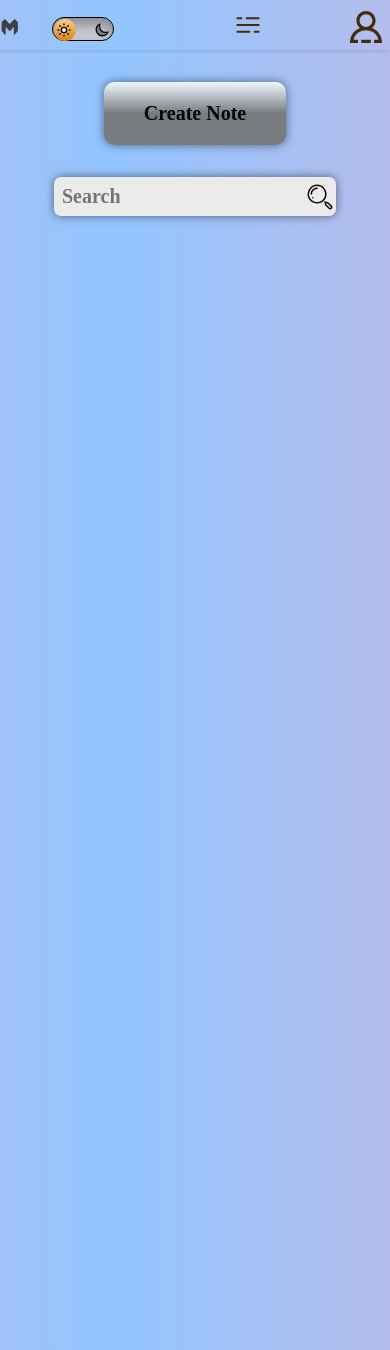
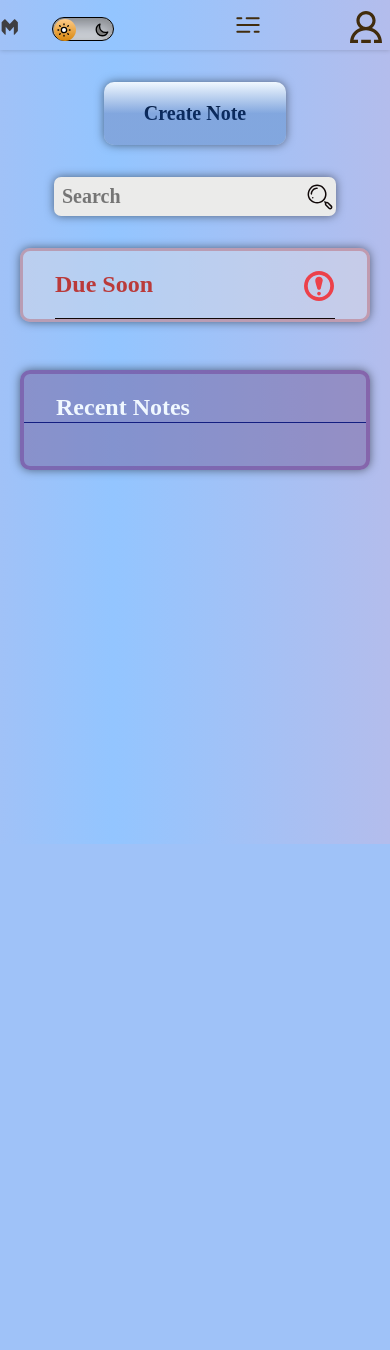
Before and after one commit to Miguell0706/Notetaker, a Django app: template firstapp/templates/firstapp/dashboard.html in a window 390 px wide; the page is wider, and only the part inside the window is pictured. Shown: the top 1350 px of that part. After the commit the page ends 844 px from the top of that part, so only its background shows below. Run offline with Django 3.2, Linux system fonts and the light colour scheme; the template is opened without the code that fills it, so the values that code supplies are empty.

Commit message:
working on dashboard page 2nd container (urgent/pinned notes)

```diff
--- a/firstapp/templates/firstapp/dashboard.html
+++ b/firstapp/templates/firstapp/dashboard.html
@@ -1,6 +1,6 @@
 {% extends './home.html' %}
 {% block content %}
-    <d class="dash-first-container">
+    <div class="dash-first-container">
         <div class="create-note-button">
             <p class="create-note-text">
                 Create Note
@@ -23,6 +23,43 @@
         </form>
     </div>
     <div class="dash-second-container">
+        <div class="urgent-note-container">
+            <div class="urgent-note-header">
+                <h2>Due Soon</h2>
+                <svg class='urgent-icon' viewBox="0 0 32 32" version="1.1" xmlns="http://www.w3.org/2000/svg">
+                    <path d="M0 16q0 3.264 1.28 6.208t3.392 5.12 5.12 3.424 6.208 1.248 6.208-1.248 5.12-3.424 3.392-5.12 1.28-6.208-1.28-6.208-3.392-5.12-5.088-3.392-6.24-1.28q-3.264 0-6.208 1.28t-5.12 3.392-3.392 5.12-1.28 6.208zM4 16q0-3.264 1.6-6.016t4.384-4.352 6.016-1.632 6.016 1.632 4.384 4.352 1.6 6.016-1.6 6.048-4.384 4.352-6.016 1.6-6.016-1.6-4.384-4.352-1.6-6.048zM12 10.016q0 0.992 0.512 2.976t0.992 3.52l0.512 1.504q0 0.832 0.576 1.408t1.408 0.576 1.408-0.576 0.608-1.408l1.984-8q0-1.664-1.184-2.848t-2.816-1.152-2.816 1.152-1.184 2.848zM14.016 24q0 0.832 0.576 1.44t1.408 0.576 1.408-0.576 0.608-1.44-0.608-1.408-1.408-0.576-1.408 0.576-0.576 1.408z"></path>
+                </svg>
+            </div>
+            <div class="urgent-notes">
+
+            </div>
+
+        </div>
+        <div class="recent-pinned-container">
+            <div class="recent-notes-container">
+                <div class="recent-notes-header">
+                    <h2>Recent Notes</h2>
+                </div>
+                <div class="recent-notes">
+                    {% for note in notes %}
+                    <div class="note" onclick="window.location.href = '{% url 'note_detail' note.id %}'">
+                        <p class="note-title">{{note.title}}</p>
+                            <p class="note-date">{{note.created}}</p>
+                            {% if note.folder %}
+                                <p class="note-folder">{{note.folders}}</p>
+                            {% endif %}
+                        </div>
+                    {% endfor %}
+                </div>
+            </div>
+            <div class="pinned-notes-container">
+                <div class="pinned-notes-header">
+                    <h2>Pinned Notes</h2>
+                </div>
+                <div class="pinned-notes">
+                </div>
+            </div>
+        </div>
 
     </div>
 {% endblock %}
--- /dev/null
+++ b/firstapp/templates/firstapp/note_detail.html
@@ -0,0 +1,6 @@
+<p>note.title</p>
+<p>note.text</p>
+<p>note.created</p>
+<p>note.important</p>
+<p>note.due_date</p>
+<p>note.folders</p>
--- a/firstapp/urls.py
+++ b/firstapp/urls.py
@@ -4,4 +4,5 @@ from . import views
 
 urlpatterns = [
     path('', views.home, name=''),
+    path('note_detail/<int:note_id>/',views.note_detail, name='note_detail')
 ]
--- a/firstapp/views.py
+++ b/firstapp/views.py
@@ -1,6 +1,6 @@
 from django.shortcuts import render, redirect
 from django.contrib.auth.decorators import login_required
-
+from .models import Note
 
 # Create your views here.
 #Render the dashboard page here
@@ -12,3 +12,7 @@ def home(request):
     if request.user.is_authenticated== False:
         return redirect('accounts:login')
     return render(request, 'firstapp/dashboard.html',context)
+def note_detail(request,note_id):
+    note = Note.objects.get(pk=note_id)
+    context = {'note':note}
+    return render(request, 'firstapp/note_detail.html',context)
--- a/static/scripts/main.js
+++ b/static/scripts/main.js
@@ -5,6 +5,8 @@ const menu_container = document.querySelector(".menu-container");
 const menu_icon = document.querySelector(".menu-icon");
 const profile_icon = document.querySelector(".profile-icon");
 const create_note_button = document.querySelector(".create-note-button");
+const urgent_icon = document.querySelector('.urgent-icon');
+
 /*This code is for setting up all the class changes for dark mode */
 darkModeCheckbox.addEventListener("change", function () {
   // Toggle dark mode class on the body
@@ -54,3 +56,7 @@ function displayMenu() {
     menu_icon.classList.remove('active')
   }
 }
+/* Code to hide urgent icon on click*/
+urgent_icon.addEventListener('click', () => {
+  urgent_icon.style.display = 'none';
+});
--- a/static/styles/main.css
+++ b/static/styles/main.css
@@ -1,3 +1,16 @@
+@keyframes fadeInOut {
+  0% {
+    opacity: 0;
+  }
+  50% {
+    opacity: 1;
+  }
+  100% {
+    opacity: 0;
+  }
+}
+
+/******code for the first container starts here*******/
 .dash-first-container {
   display: flex;
   margin:2rem;
@@ -23,7 +36,7 @@
   height: 100%;
   width: 100%;
   content: '';
-  background: linear-gradient(0deg, rgba(0,0,0,.5) 50%, rgba(0,0,0,0) 100%);
+  background: linear-gradient(0deg, rgba(21, 86, 190, 0.5) 50%, rgba(0,0,0,0) 100%);
   z-index: 1;
   bottom:0;
   left:0;
@@ -62,13 +75,12 @@
   position:absolute;
   bottom:3px;
   right:-40px;
-
 }
 .search-input:focus {
   box-shadow: 0 0 10px 0 rgba(0, 0, 0, 0.5);
 }
 .search-icon:hover {
-  fill: rgb(147, 147, 138);
+  fill: rgb(200, 168, 213);
 
 }
 /*change display of first dash to flex-column when under 700 px*/
@@ -89,3 +101,134 @@
     right: 0;
   }
 }
+/*****Code for second container starts here******/
+
+.dash-second-container{
+  display: flex;
+}
+/* code for urgent container starts here*/
+.urgent-note-container{
+  width:40%;
+  max-width:500px;
+  margin-right: 2rem;
+  margin-left:2rem;
+  border:rgb(180, 40, 40,.3) 3px solid;
+  border-radius: 10px;
+  background-color: rgba(232, 225, 225, 0.4);
+  height:auto;
+  min-height:600px;
+  overflow-y: scroll;
+  box-shadow: 0 0 10px 0 rgba(0, 0, 0, 0.5);
+}
+.urgent-note-header{
+  display: flex;
+  position: relative;
+  border-bottom: #100808 1px solid;
+  margin-left:2rem;
+  margin-right: 2rem;
+}
+.urgent-note-container h2 {
+  color:#ba3a3a;
+  font-weight:700;
+  font-size:1.5rem;
+}
+.urgent-icon {
+  position: absolute;
+  right:1px;
+  top:20px;
+  fill:red;
+  width:30px;
+  height:30px;
+  animation: fadeInOut 3s infinite;
+  cursor: pointer;
+}
+.urgent-note-container::-webkit-scrollbar {
+  width: 12px;
+  background-color: rgba(176, 165, 165, 0.2);
+  border-radius: 10px;
+}
+.urgent-note-container::-webkit-scrollbar-thumb {
+  width: 12px;
+  background-color: rgba(176, 165, 165, 0.2);
+  border-radius: 10px;
+}
+@media only screen and (max-width: 700px) {
+  .dash-second-container {
+    flex-direction: column;
+    align-items: center;
+
+  }
+  .urgent-note-container {
+    width:auto;
+    overflow-x:scroll;
+    height:30%;
+    overflow-y:revert;
+    max-height:100px;
+    min-height:revert;
+    min-width:350px;
+  }
+}
+/* code for important-recent container goes here*/
+.recent-pinned-container{
+  width:70%;
+  margin-right: 2rem;
+  margin-left:2rem;
+  border:rgb(97, 8, 113,.3) 4px solid;
+  border-radius: 10px;
+  background-color: rgba(107, 73, 135, 0.4);
+  height:auto;
+  min-height:600px;
+  overflow-y: scroll;
+  box-shadow: 0 0 10px 0 rgba(0, 0, 0, 0.5);
+}
+.recent-pinned-container::-webkit-scrollbar {
+  width: 12px;
+  background-color: rgba(176, 165, 165, 0.2);
+  border-radius: 10px;
+}
+.recent-pinned-container::-webkit-scrollbar-thumb {
+  width: 12px;
+  background-color: rgba(176, 165, 165, 0.2);
+  border-radius: 10px;
+}
+.recent-pinned-container h2{
+  color:aliceblue;
+  font-weight:700;
+  font-size:1.5rem;
+  padding-left:2rem;
+  border-bottom:#131E81 1px solid;
+}
+.recent-notes{
+  margin: 1rem;
+  display:flex;
+  overflow-x: scroll;
+}
+.recent-notes::-webkit-scrollbar {
+  width: 6px;
+  background-color: rgba(176, 165, 165, 0.2);
+  border-radius: 10px;
+
+}
+.note {
+  width:15%;
+  border: #a09b9b 3px solid;
+  background-color: aliceblue;
+  padding:3px;
+  overflow:hidden;
+  margin-right:1rem;
+}
+.pinned-notes-header h2{
+  color:rgb(161, 25, 93);
+  border-bottom:#9a10a9 1px solid;
+}
+@media only screen and (max-width: 700px) {
+  .recent-pinned-container {
+    margin-top:3rem;
+    width:auto;
+    overflow-x:scroll;
+    height:100px;
+    overflow-y:revert;
+    min-height: revert;
+    min-width:350px;
+  }
+}
--- a/static/styles/navbar.css
+++ b/static/styles/navbar.css
@@ -34,10 +34,11 @@
 
   body {
     margin: 0;
-    height: 200vh;
+    height: auto;
     background-image: var(--background-gradient-light);
     background-size:400%;
     background-position: left;
+    overflow: hidden;
     animation: background-gradient 20s ease infinite alternate;
   }
   .body-dark-mode {
```
Also changed, not shown: db.sqlite3, static/images/exclamation.svg (added).
